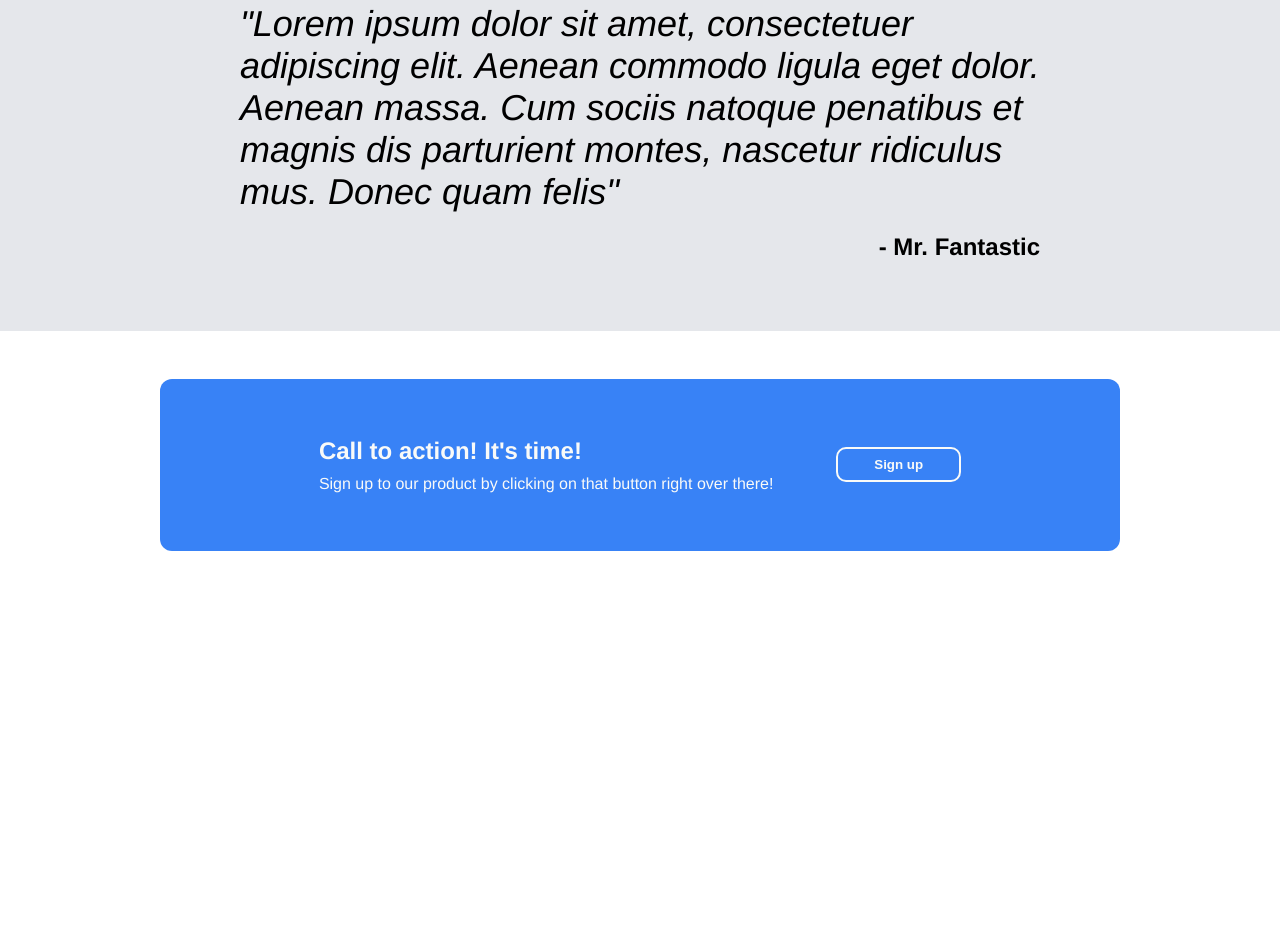
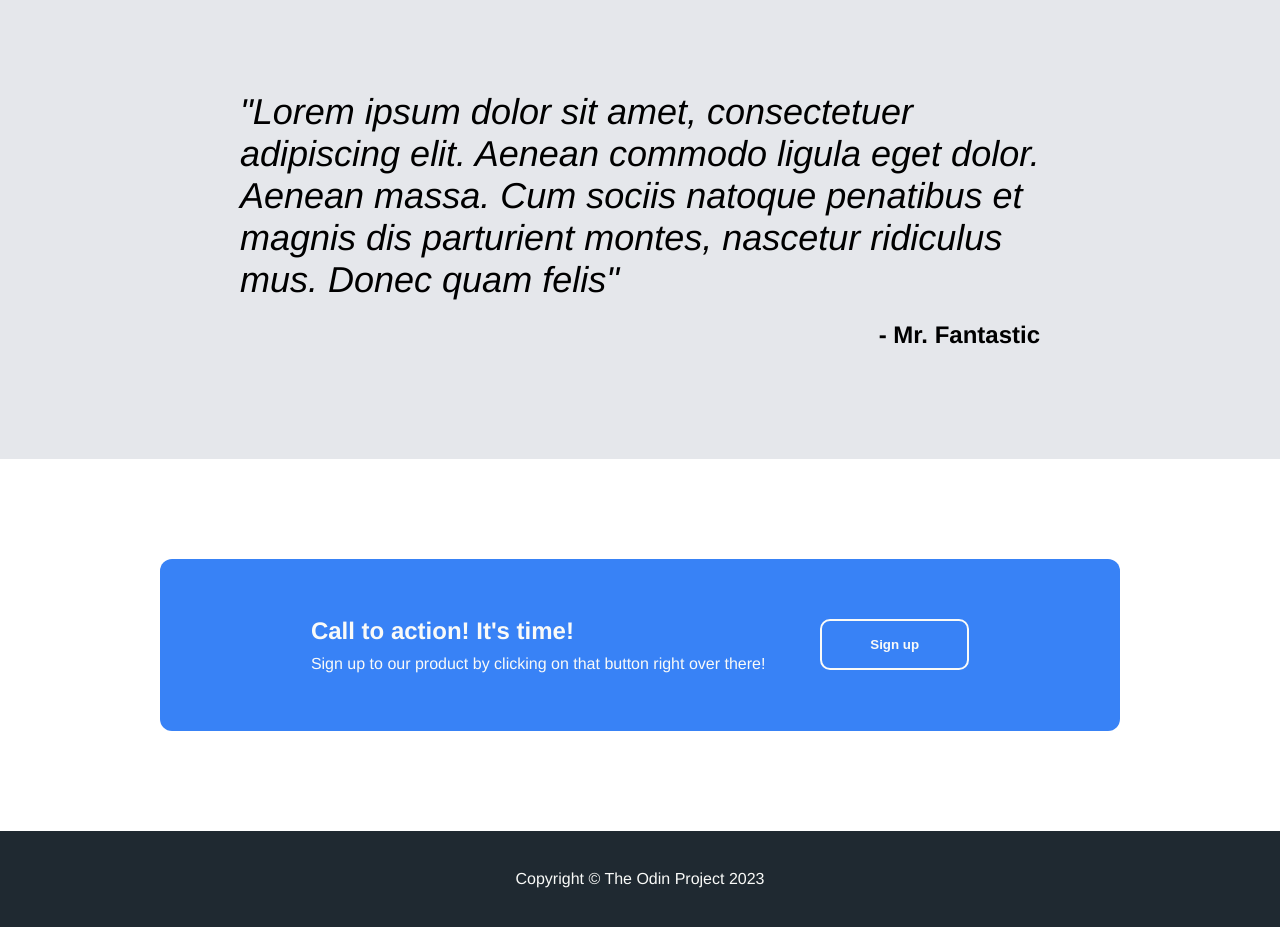
Before and after one commit to AliyyahS/odin-landing-page, a plain HTML site: page index.html in a window 1280 px wide. Shown: the part 1181-2108 px from the top of the page. Before the commit the page ends 1780 px from the top, so only its background shows below. Drawn offline with Linux system fonts and the light colour scheme.

Commit message:
Add footer section

```diff
--- a/index.html
+++ b/index.html
@@ -26,7 +26,7 @@
                     natoque penatibus et magnis dis
                     parturient montes, nascetur ridiculus
                     mus. Donec quam felis</p>
-                <button type="button"><a href="#">Sign up now</a></button>
+                    <a href="#"><button type="button">Sign up now</button></a>
             </div>
             <div class="hero-image-container">
                 This is a placeholder image
@@ -70,8 +70,11 @@
             <h3>Call to action! It's time!</h3>
             <p>Sign up to our product by clicking on that button right over there!</p>
         </div>
-        <button type="button"><a href="#">Sign up</a></button>
+        <a href="#"><button type="button">Sign up</button></a>
     </div>
 
+    <div class="footer dark">
+        <p>Copyright &copy; The Odin Project 2023</p>
+    </div>
 </body>
 </html>
--- a/style.css
+++ b/style.css
@@ -1,6 +1,15 @@
 body {
     font-family: helvetica, sans-serif;
     margin: 0;
+}
+
+a {
+    text-decoration: none;
+    color: inherit;
+}
+
+button {
+    cursor: pointer;
 }
 
 .dark {
@@ -17,7 +26,7 @@ body {
 }
 
 .header {
-    height: 72px;
+    height: 96px;
     padding: 8px 16px;
 }
 
@@ -38,11 +47,6 @@ body {
     list-style: none;
     font-size: 18px;
     color: #E5E7EB;
-}
-
-a {
-    text-decoration: none;
-    color: inherit;
 }
 
 .hero {
@@ -85,8 +89,8 @@ a {
 }
 
 .section-two {
-    padding-top: 48px;
-    padding-bottom: 48px;
+    padding-top: 60px;
+    padding-bottom: 60px;
 }
 
 .illustration {
@@ -122,8 +126,8 @@ a {
 
 .quote-section {
     background-color: #E5E7EB;
-    padding-top: 60px;
-    padding-bottom: 60px;
+    padding-top: 100px;
+    padding-bottom: 100px;
     display: flex;
     flex-direction: column;
     justify-content: center;
@@ -151,7 +155,7 @@ a {
 .cta-section {
     background-color: #3882f6;
     width: 60vw;
-    margin: 48px auto;
+    margin: 100px auto;
     border-radius: 12px;
     padding: 48px 96px;
     display: flex;
@@ -174,11 +178,20 @@ a {
     background-color: transparent;
     border: 2px solid #f9fAf8;
     border-radius: 10px;
-    padding: 8px 36px;
+    padding: 16px 48px;
     height: fit-content;
-}
-
-.cta-section a {
     color: #f9fAf8;
     font-weight: bold;
 }
+
+.footer {
+    height: 96px;
+    display: flex;
+    justify-content: center;
+    align-items: center;
+}
+
+.footer p {
+    color: #f9fAf8;
+    text-align: center;
+}
```
